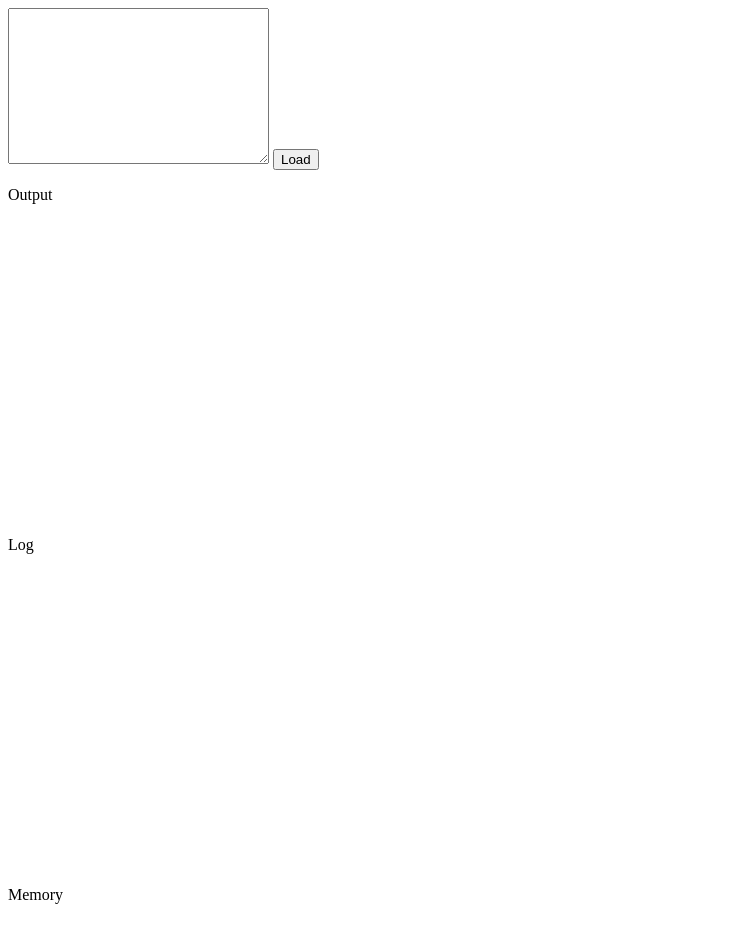
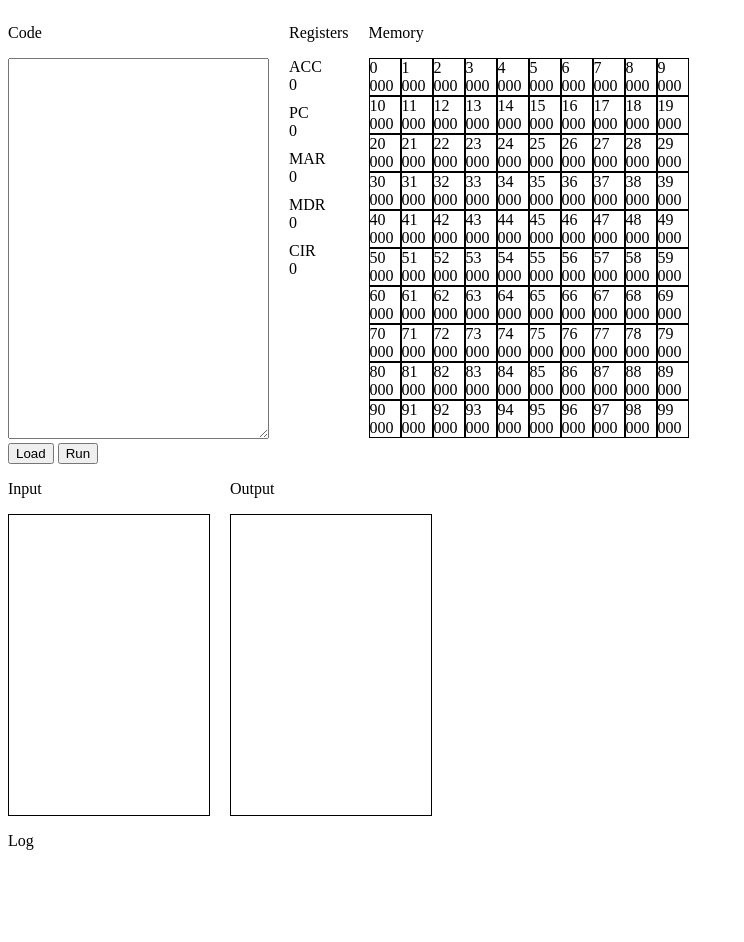
Before and after one commit to BenMagill/lmc-simulator-ui, a website with bundled scripts: page index.html in a window 1280 px wide. Shown: the whole page, without its empty margins (0-744 px from the left). Before the commit the page ends 920 px from the top, so only its background shows below. Built offline with nearby package versions, Linux system fonts and the light colour scheme.

Commit message:
Improve UI

```diff
--- a/index.css
+++ b/index.css
@@ -4,10 +4,17 @@
     overflow: scroll;
 }
 
-#output {
+#output,#input {
     max-height: 300px;
     height: 300px;
     overflow: scroll;
+    width: 200px;
+    border: 1px black solid;
+    margin-right: 20px;
+}
+
+#output>p,#input>p {
+    margin: 0;
 }
 
 .memoryLocation {
@@ -27,3 +34,24 @@
     width: 30px;
     display: inline-block;
 }
+
+#memory {
+    width: 320px;
+}
+
+#ioContainer {
+    display: flex;
+}
+
+.register {
+    margin-bottom: 10px;
+}
+
+.registerName {
+    margin: 0;
+}
+
+.registerValue {
+    margin: 0;
+
+}
--- a/index.html
+++ b/index.html
@@ -9,18 +9,49 @@
 
 </head>
 <body>
-    <div>
-        <textarea name="code" id="code" cols="30" rows="10"></textarea>
-        <button id="load">Load</button>
+    <div style="display: inline-flex;">
+        <div style="margin-right: 20px;">
+            <p>Code</p>
+            <textarea name="code" id="code" cols="30" rows="25"></textarea>
+            <br>
+            <button id="load">Load</button>
+            <button id="run">Run</button>
+        </div>
+
+        <div style="margin-right: 20px;">
+            <p>Registers</p>
+            <div id="acc" class="register"></div>
+            <div id="pc" class="register"></div>
+            <div id="mar" class="register"></div>
+            <div id="mdr" class="register"></div>
+            <div id="cir" class="register"></div>
+        </div>
+
+        <div>
+            <p>Memory</p>
+            <div id="memory">
+
+            </div>
+        </div>
     </div>
 
-    <div>
-        <p>Output</p>
-        <div id="output">
+    <div id="ioContainer">
+        <div>
+            <p>Input</p>
+            <div id="input">
 
 
+            </div>
+        </div>
+        <div>
+            <p>Output</p>
+            <div id="output">
+
+
+            </div>
         </div>
     </div>
+
 
     <div>
         <p>Log</p>
@@ -30,12 +61,7 @@
         </div>
     </div>
 
-    <div>
-        <p>Memory</p>
-        <div id="memory">
 
-        </div>
-    </div>
     <script src="static/bundle.js"></script>
 </body>
 </html>
--- a/package.json
+++ b/package.json
@@ -5,7 +5,7 @@
   "main": "index.js",
   "dependencies": {
     "browserify": "^17.0.0",
-    "lmc-simulator": "^1.2.1",
+    "lmc-simulator": "^1.2.3",
     "watchify": "^4.0.0"
   },
   "devDependencies": {},
--- a/static/bundle.js
+++ b/static/bundle.js
@@ -1,8 +1,14 @@
 (function(){function r(e,n,t){function o(i,f){if(!n[i]){if(!e[i]){var c="function"==typeof require&&require;if(!f&&c)return c(i,!0);if(u)return u(i,!0);var a=new Error("Cannot find module '"+i+"'");throw a.code="MODULE_NOT_FOUND",a}var p=n[i]={exports:{}};e[i][0].call(p.exports,function(r){var n=e[i][1][r];return o(n||r)},p,p.exports,r,e,n,t)}return n[i].exports}for(var u="function"==typeof require&&require,i=0;i<t.length;i++)o(t[i]);return o}return r})()({1:[function(require,module,exports){
-var Machine = require("lmc-simulator/lib/index")
+var Machine = require("lmc-simulator")
 
 var machine = new Machine({
-    onInput: function(text){return prompt(text)},
+    onInput: function(text){
+        var result =  prompt(text)
+        var textElem = document.createElement("p")
+        textElem.innerText = result
+        document.getElementById("input").appendChild(textElem)
+        return result
+    },
     timeout: 1,
     onOutput: function(text){
         var node = document.createElement("p")
@@ -16,6 +22,12 @@ var machine = new Machine({
     },
     onMemoryChange: function(){
         updateMemory(machine.memory)
+    },
+    onRegisterChange: function(i){
+        var register = document.getElementById(i.register)
+        console.log({register, value: i.value})
+
+        register.getElementsByClassName("registerValue")[0].innerText = i.value
     }
 
 })
@@ -24,10 +36,14 @@ document.getElementById("load").addEventListener("click", function(e){
     machine.loadToRAM(document.getElementById("code").value)
     console.log(machine.memory)
     console.log(machine)
+})
+
+document.getElementById("run").addEventListener("click", function(){
     machine.run()
 })
 
 function updateMemory(data) {
+    console.log(data)
     var mem = document.getElementById("memory")
     mem.innerHTML = ""
     for (let i = 0; i < 100; i++) {
@@ -45,9 +61,23 @@ function updateMemory(data) {
         memLocation.appendChild(memVal)
         mem.appendChild(memLocation)
     }
-
 }
 
+// Initialise
+updateMemory([])
+
+var registers = document.getElementsByClassName("register")
+for (let i = 0; i < registers.length; i++) {
+    const registerElem = registers[i];
+    var registerName = document.createElement("p")
+    registerName.className = "registerName"
+    registerName.innerText = registerElem.id.toUpperCase()
+    var value = document.createElement("p")
+    value.className = "registerValue"
+    value.innerText = 0
+    registerElem.appendChild(registerName)
+    registerElem.appendChild(value)
+}
 // var testInp = `
 //         INP
 // loop    OUT
@@ -77,12 +107,9 @@ function updateMemory(data) {
 // }
 
 // b()
-},{"lmc-simulator/lib/index":2}],2:[function(require,module,exports){
+},{"lmc-simulator":2}],2:[function(require,module,exports){
 "use strict";
-/**
- *
- *
- */
+// var opcodes = ["HLT", "ADD", "SUB", "STA", "LDA", "BRA", "BRZ", "BRP", "INP", "OUT", "DAT"]
 var __awaiter = (this && this.__awaiter) || function (thisArg, _arguments, P, generator) {
     function adopt(value) { return value instanceof P ? value : new P(function (resolve) { resolve(value); }); }
     return new (P || (P = Promise))(function (resolve, reject) {
@@ -119,7 +146,6 @@ var __generator = (this && this.__generator) || function (thisArg, body) {
         if (op[0] & 5) throw op[1]; return { value: op[0] ? op[1] : void 0, done: true };
     }
 };
-// var opcodes = ["HLT", "ADD", "SUB", "STA", "LDA", "BRA", "BRZ", "BRP", "INP", "OUT", "DAT"]
 // const simulate = (code: string) => {
 //     var memory = parse(code)
 //     console.log(memory)
@@ -130,6 +156,10 @@ var __generator = (this && this.__generator) || function (thisArg, body) {
 // }
 // getUserInput("please", console.log)
 var Machine = /** @class */ (function () {
+    /**
+     *
+     * @param options
+     */
     function Machine(options) {
         var _this = this;
         this.registers = {
```
Also changed, not shown: index.js (+33 -3 lines), 1 other file.
